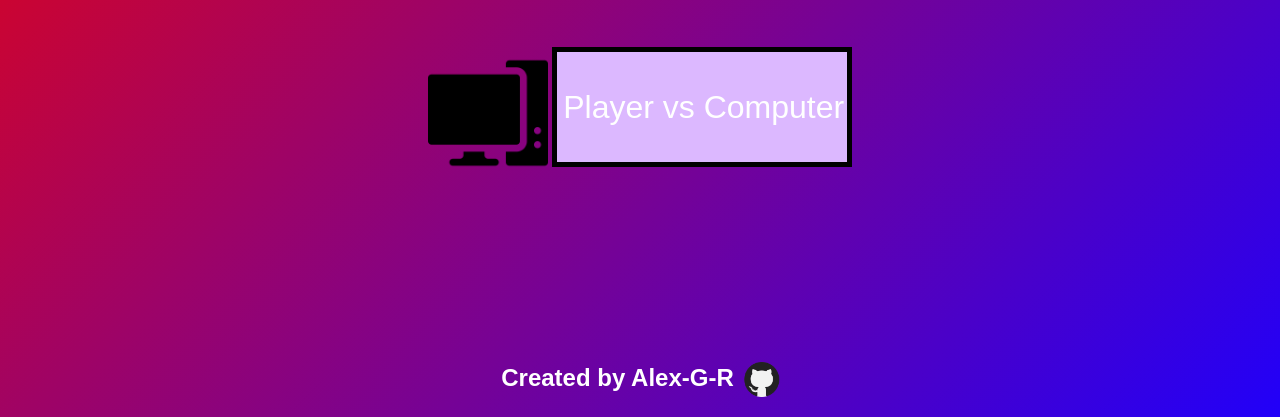
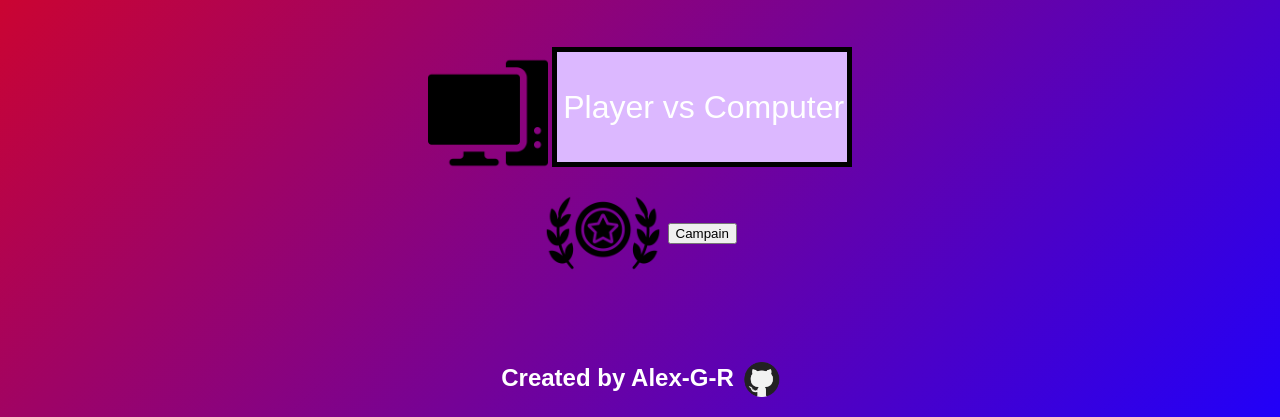
Before and after one commit to Alex-G-R/Pong, a plain HTML site: page index.html in a window 1280 px wide. Shown: the part 383-800 px from the top of the page. Drawn offline with Linux system fonts and the light colour scheme.

Commit message:
Added campain button

```diff
--- a/index.html
+++ b/index.html
@@ -24,6 +24,12 @@
             <img src="./Assets/computer.png" id="pvc-image"/>
             <input id="pvc-button" type="button" value="Player vs Computer" class="mode-buttons">
         </div>
+
+        <div id="mode-campain">
+            <img src="./Assets/campain.png" id="campain-image"/>
+            <input id="campain-button" type="button" value="Campain" class="mode-buttons">
+        </div>
+
         <h1 id="result"></h1>
 
         <div id="choose-difficulty">
@@ -51,6 +57,6 @@
     </div>
 
 
-    <script src="./Scripts/loadScript.js"></script>
+    <script src="./Scripts/loadScript.js" type="module"></script>
 </body>
 </html>
```
